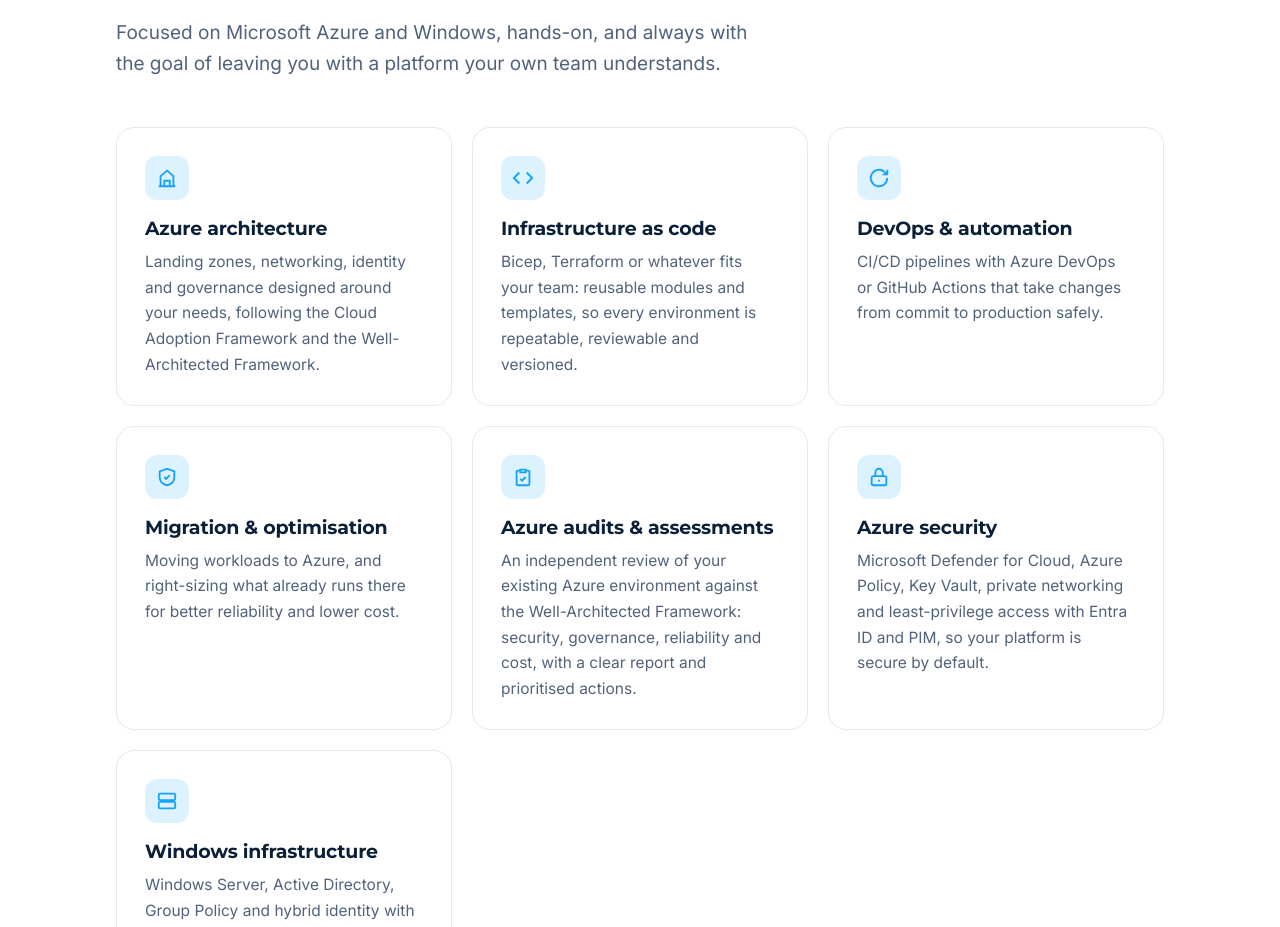
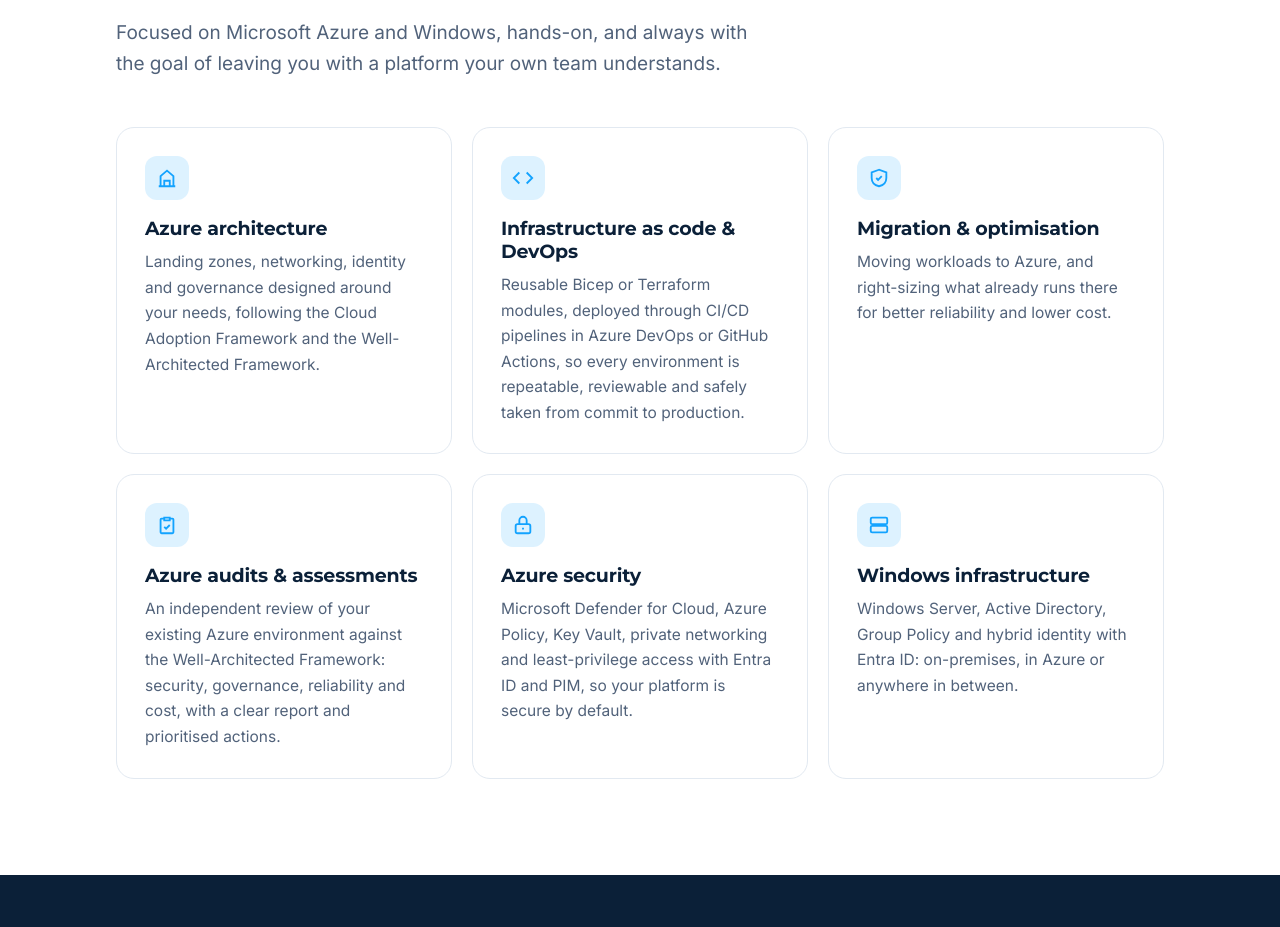
Before and after one commit to pontixbe/website, a plain HTML site: page index.html in a window 1280 px wide. Shown: the part 2429-3356 px from the top of the page. Drawn offline with Linux system fonts and the light colour scheme.

Commit message:
Merge infrastructure as code and DevOps service cards

```diff
--- a/index.html
+++ b/index.html
@@ -238,13 +238,8 @@
         </article>
         <article class="card">
           <div class="ico"><svg width="22" height="22" viewBox="0 0 24 24" fill="none" stroke="currentColor" stroke-width="2"><path d="m8 6-6 6 6 6M16 6l6 6-6 6"/></svg></div>
-          <h3>Infrastructure as code</h3>
-          <p>Bicep, Terraform or whatever fits your team: reusable modules and templates, so every environment is repeatable, reviewable and versioned.</p>
-        </article>
-        <article class="card">
-          <div class="ico"><svg width="22" height="22" viewBox="0 0 24 24" fill="none" stroke="currentColor" stroke-width="2"><path d="M21 12a9 9 0 1 1-3-6.7L21 8M21 3v5h-5"/></svg></div>
-          <h3>DevOps &amp; automation</h3>
-          <p>CI/CD pipelines with Azure DevOps or GitHub Actions that take changes from commit to production safely.</p>
+          <h3>Infrastructure as code &amp; DevOps</h3>
+          <p>Reusable Bicep or Terraform modules, deployed through CI/CD pipelines in Azure DevOps or GitHub Actions, so every environment is repeatable, reviewable and safely taken from commit to production.</p>
         </article>
         <article class="card">
           <div class="ico"><svg width="22" height="22" viewBox="0 0 24 24" fill="none" stroke="currentColor" stroke-width="2"><path d="M12 3 4 6v6c0 5 3.5 8 8 9 4.5-1 8-4 8-9V6z"/><path d="m9 12 2 2 4-4"/></svg></div>
```
